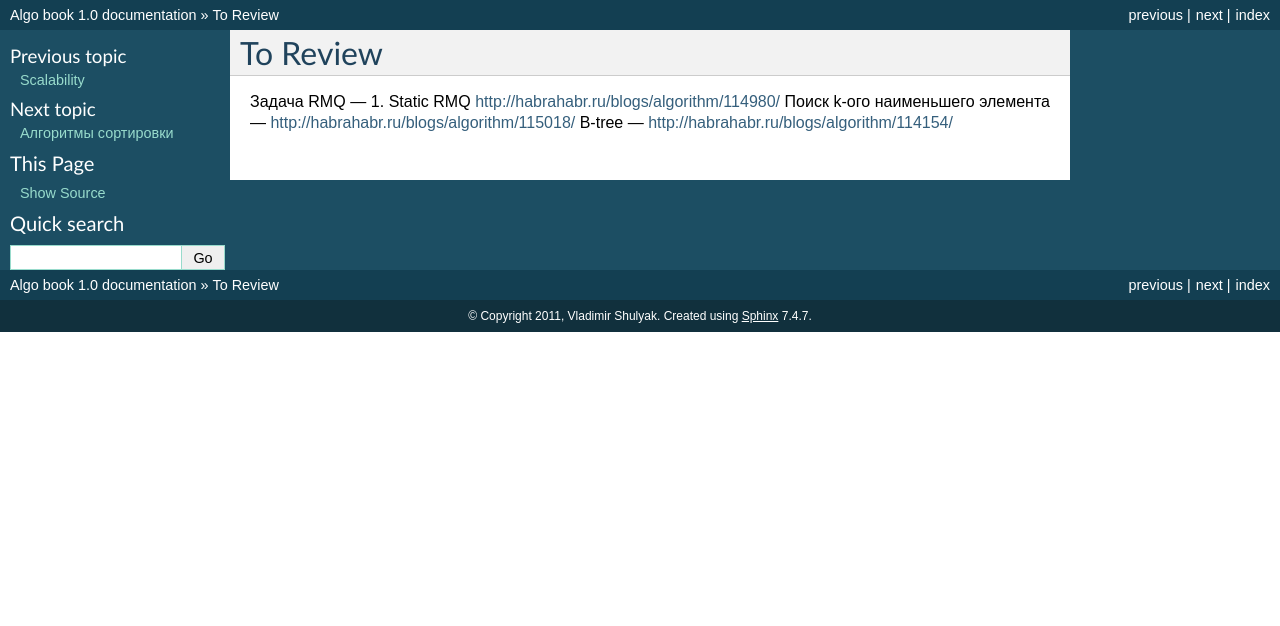
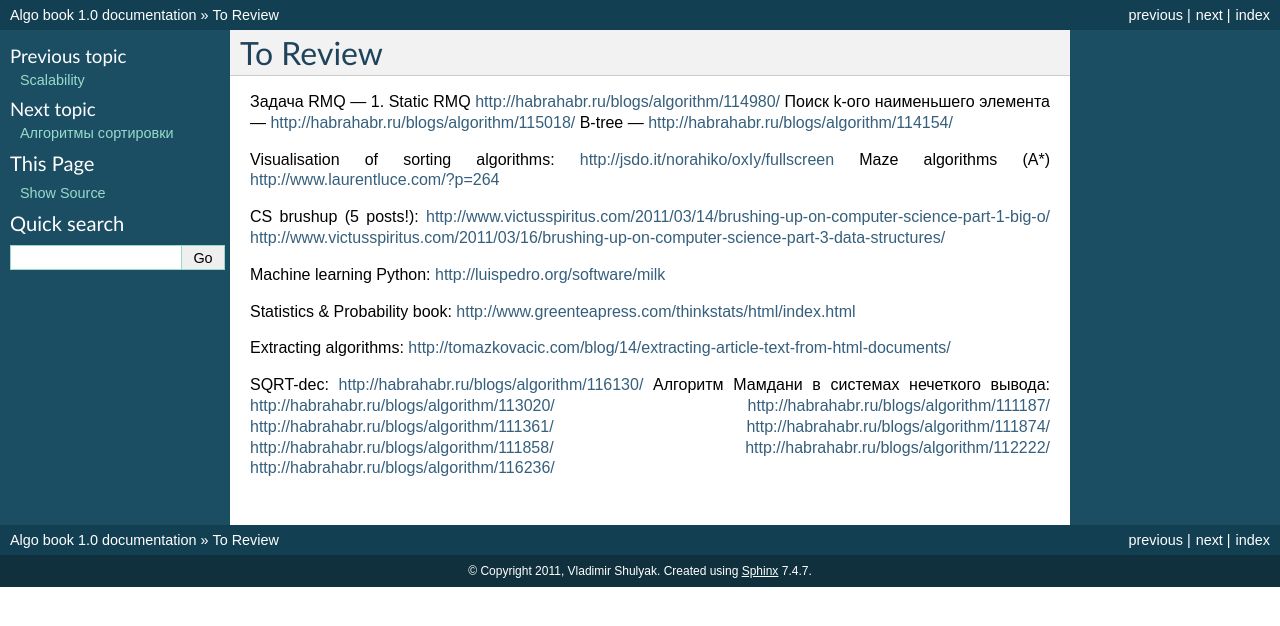
Before and after one commit to vshulyak/algo_book, a Sphinx documentation site: the page built from source/resources.rst, in a window 1280 px wide. Shown: the top 626 px of the page. Built offline with Sphinx 7.4.7, drawn with Linux system fonts in a browser that asks for light colours.

Commit message:
added resources

```diff
--- /dev/null
+++ b/source/persers.rst
@@ -0,0 +1,4 @@
+Parsers
+=======
+
+http://journal.stuffwithstuff.com/2011/03/19/pratt-parsers-expression-parsing-made-easy/
--- a/source/resources.rst
+++ b/source/resources.rst
@@ -4,3 +4,24 @@ To Review
 Задача RMQ — 1. Static RMQ http://habrahabr.ru/blogs/algorithm/114980/
 Поиск k-ого наименьшего элемента — http://habrahabr.ru/blogs/algorithm/115018/
 B-tree — http://habrahabr.ru/blogs/algorithm/114154/
+
+Visualisation of sorting algorithms: http://jsdo.it/norahiko/oxIy/fullscreen
+Maze algorithms (A*) http://www.laurentluce.com/?p=264
+
+CS brushup (5 posts!): http://www.victusspiritus.com/2011/03/14/brushing-up-on-computer-science-part-1-big-o/
+http://www.victusspiritus.com/2011/03/16/brushing-up-on-computer-science-part-3-data-structures/
+
+Machine learning Python: http://luispedro.org/software/milk
+
+Statistics & Probability book: http://www.greenteapress.com/thinkstats/html/index.html
+
+Extracting algorithms: http://tomazkovacic.com/blog/14/extracting-article-text-from-html-documents/
+
+SQRT-dec: http://habrahabr.ru/blogs/algorithm/116130/
+Алгоритм Мамдани в системах нечеткого вывода: http://habrahabr.ru/blogs/algorithm/113020/
+http://habrahabr.ru/blogs/algorithm/111187/
+http://habrahabr.ru/blogs/algorithm/111361/
+http://habrahabr.ru/blogs/algorithm/111874/
+http://habrahabr.ru/blogs/algorithm/111858/
+http://habrahabr.ru/blogs/algorithm/112222/
+http://habrahabr.ru/blogs/algorithm/116236/
```
